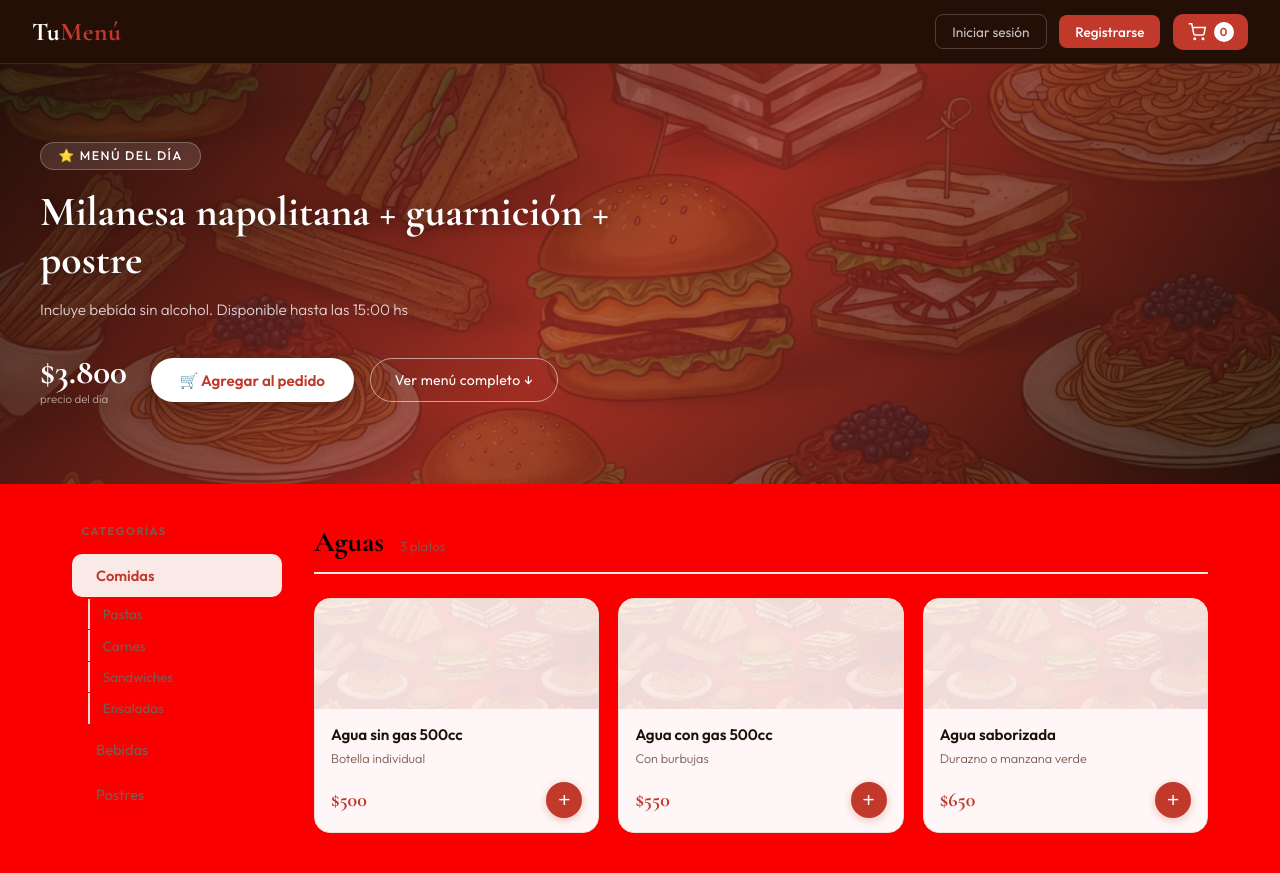
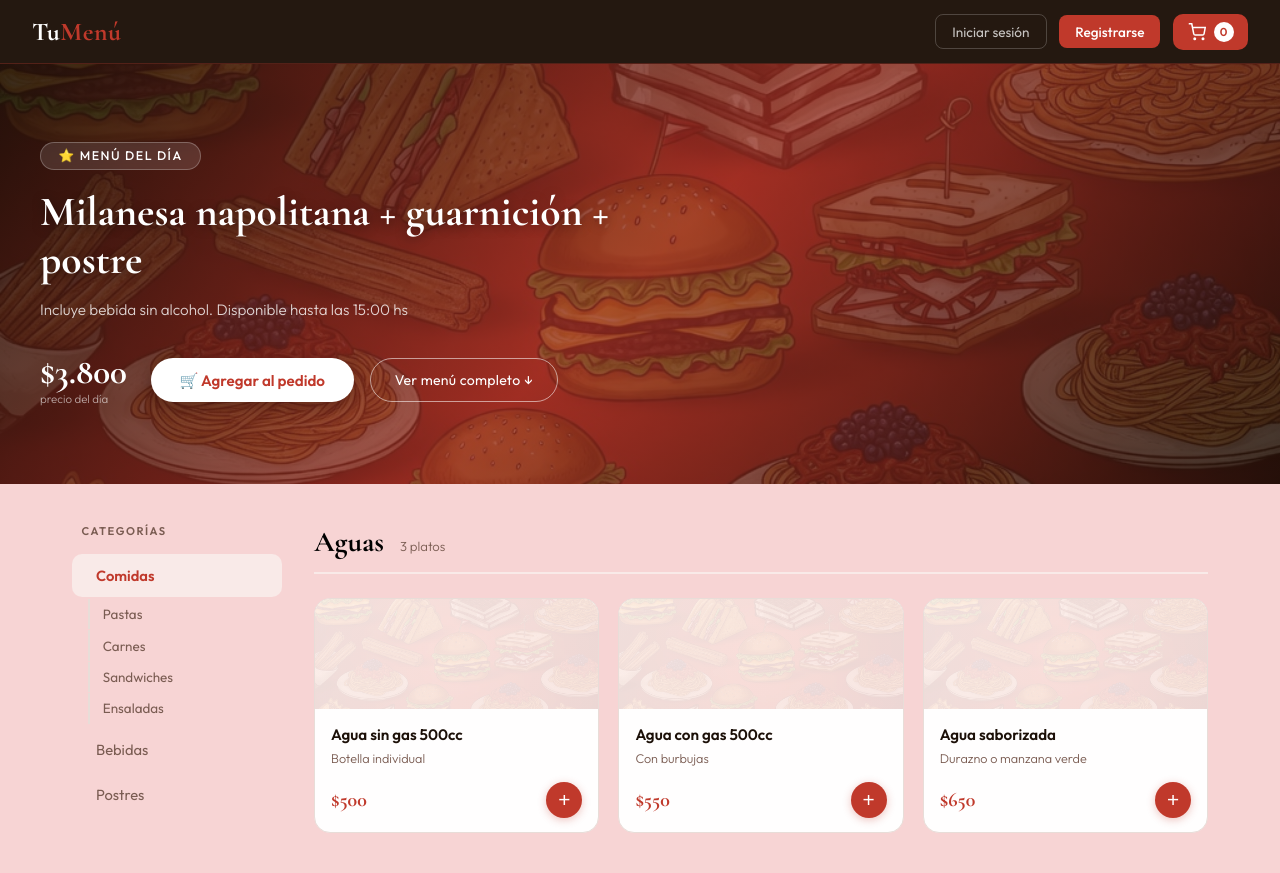
Before and after one commit to LeandroAV2/menu.V2, a Flask app: page / in a window 1280 px wide. Run offline with Flask 3, Linux system fonts and the light colour scheme.

Commit message:
estoy cambiando el color de la crema

```diff
--- a/static/css/estilos.css
+++ b/static/css/estilos.css
@@ -2,8 +2,8 @@
   --rojo: #c0392b;
   --rojo-oscuro: #912a21;
   --rojo-suave: #f9eae8;
-  --rojo-medio: #e8b4ae;
-  --crema: #fa0000;
+  --rojo-medio: #f77d70;
+  --crema: #f7d4d4;
   --dark: #1c1008;
   --dark2: #000000;
   --muted: #7a5c52;
```
